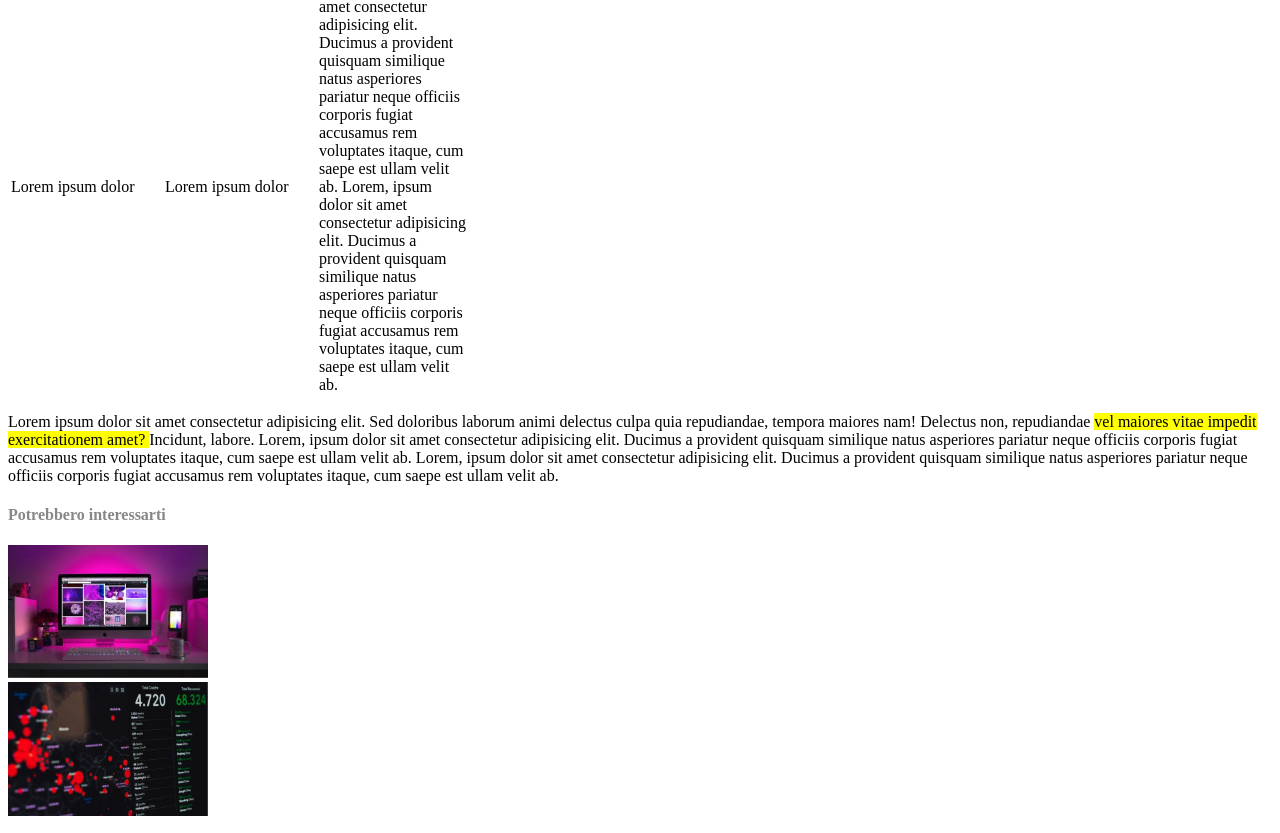
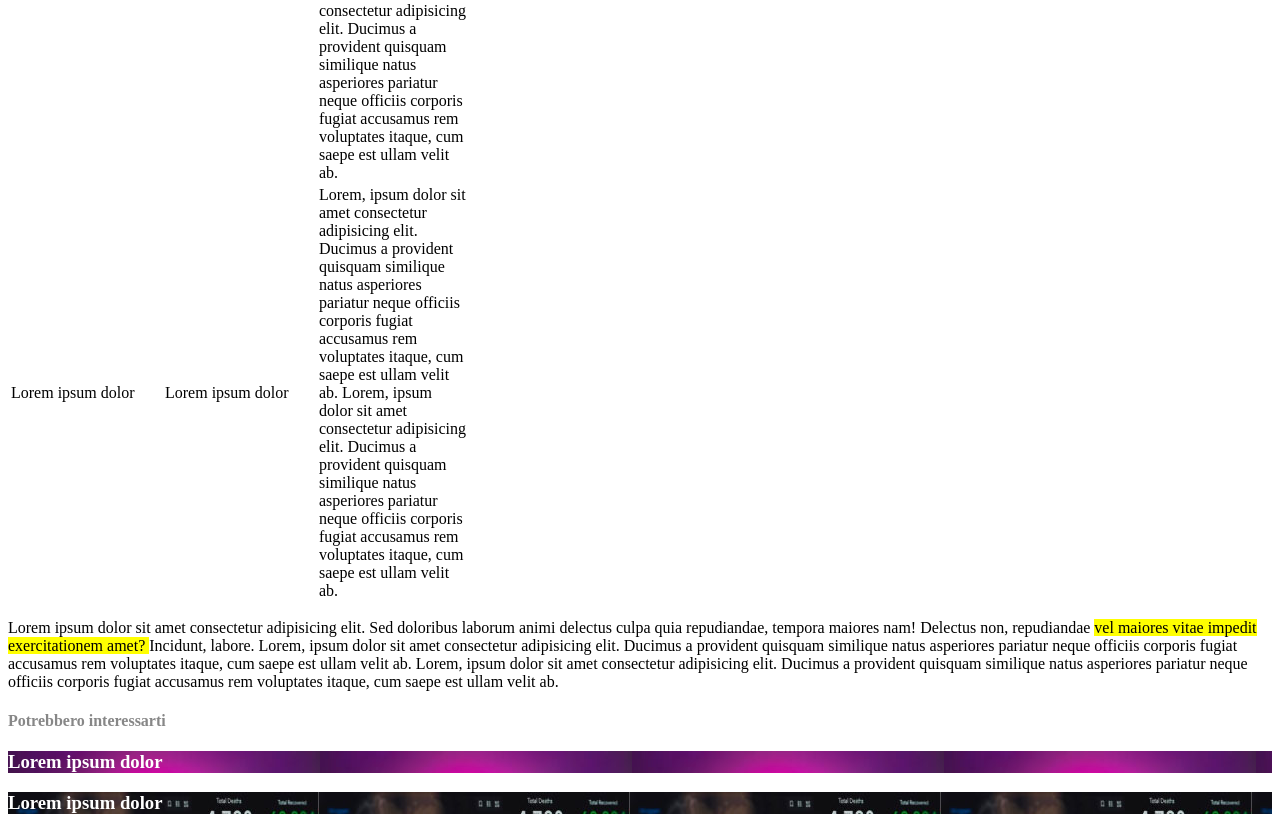
Before and after one commit to martinaapalazzi/html-css-booleaner, a plain HTML site: page index.html in a window 1280 px wide. Shown: the part 1458-2291 px from the top of the page. Drawn offline with Linux system fonts and the light colour scheme.

Commit message:
Cercato di finire l'esercizio (con dubbi)

```diff
--- a/index.html
+++ b/index.html
@@ -111,8 +111,11 @@
     </main>
     <footer>
         <h4> Potrebbero interessarti </h4>
-        <div> <img src="img/monitor.jpg" alt=""></div>
-        <div> <img src="img/graph.jpg" alt=""></div>
+
+        <h3 id="primafoto">Lorem ipsum dolor</h3>
+        <h3 id="secondafoto">Lorem ipsum dolor</h3>
+
+
     </footer>
 </body>
 </html>
--- a/style.css
+++ b/style.css
@@ -37,6 +37,11 @@ h4 {
     color: rgb(135, 135, 135);
 }
 
-img {
-    width: 200px;
+#primafoto {
+    background-image: url(img/monitor.jpg); size: 200px;
+    color: white;
 }
+#secondafoto {
+    background-image: url(img/graph.jpg);
+    color: white;
+}
```
